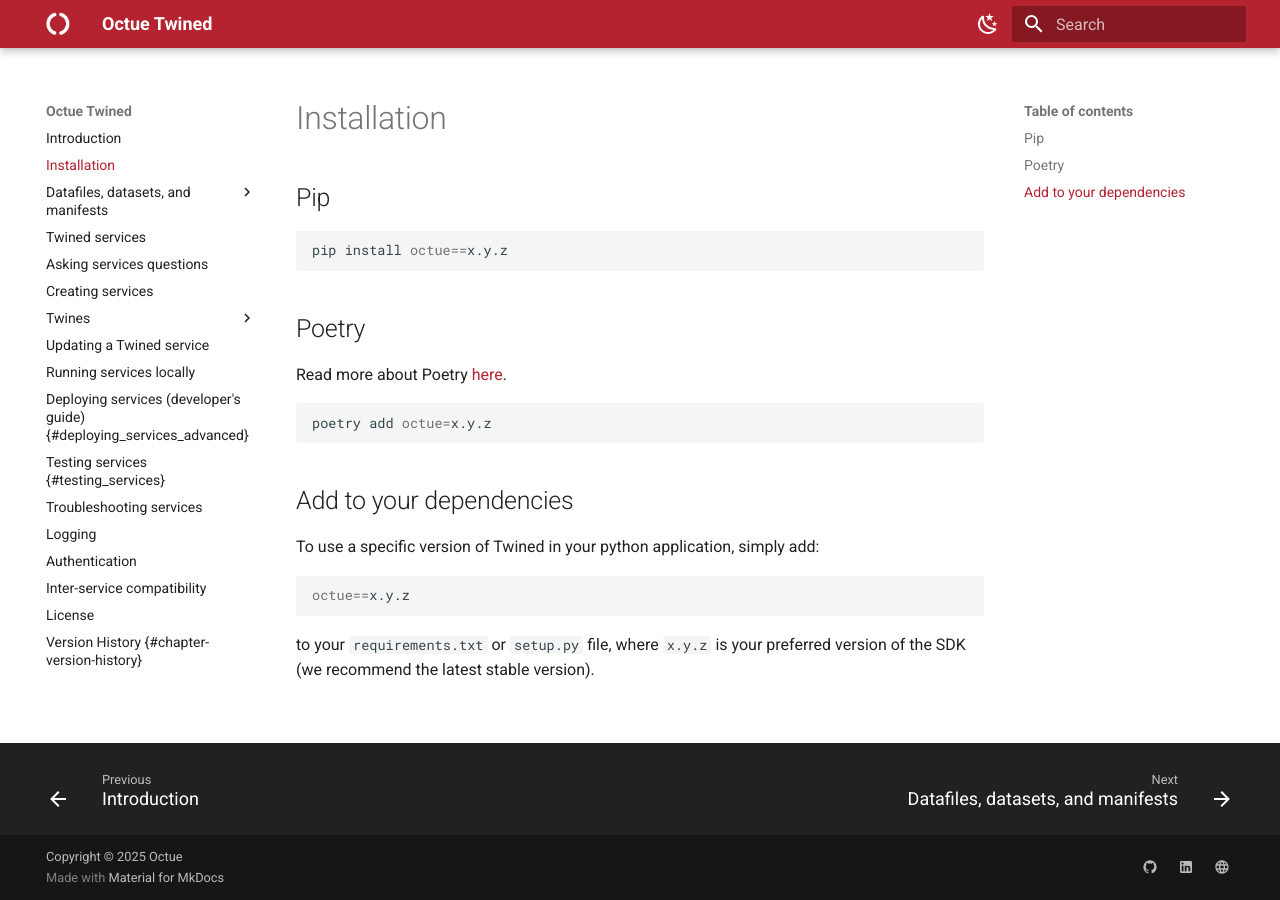
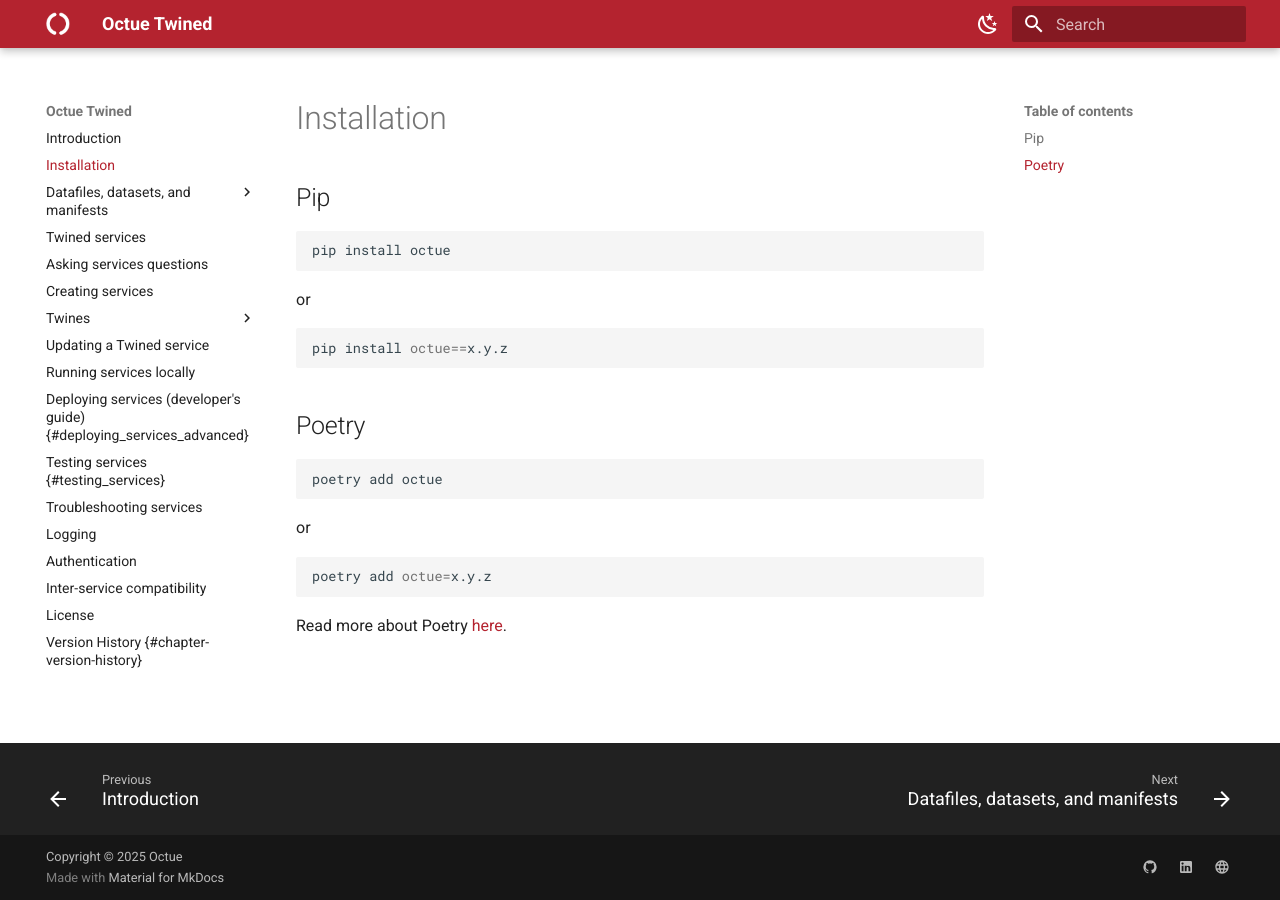
Before and after one commit to octue/octue-sdk-python, an MkDocs documentation site: the page built from docs/installation.md, in a window 1280 px wide. Built offline with MkDocs 1.6.1 and Material for MkDocs 9.7.7, drawn with Linux system fonts in a browser that asks for light colours; plug-ins that fetch from the network failed and are left out.

Commit message:
DOC: Simplify installation instructions

````diff
--- a/docs/installation.md
+++ b/docs/installation.md
@@ -1,6 +1,12 @@
 # Installation
 
 ## Pip
+
+```shell
+pip install octue
+```
+
+or
 
 ```shell
 pip install octue==x.y.z
@@ -8,20 +14,14 @@
 
 ## Poetry
 
-Read more about Poetry [here](https://python-poetry.org).
+```shell
+poetry add octue
+```
+
+or
 
 ```shell
 poetry add octue=x.y.z
 ```
 
-## Add to your dependencies
-
-To use a specific version of Twined in your python application,
-simply add:
-
-```shell
-octue==x.y.z
-```
-
-to your `requirements.txt` or `setup.py` file, where `x.y.z` is your
-preferred version of the SDK (we recommend the latest stable version).
+Read more about Poetry [here](https://python-poetry.org).
````
